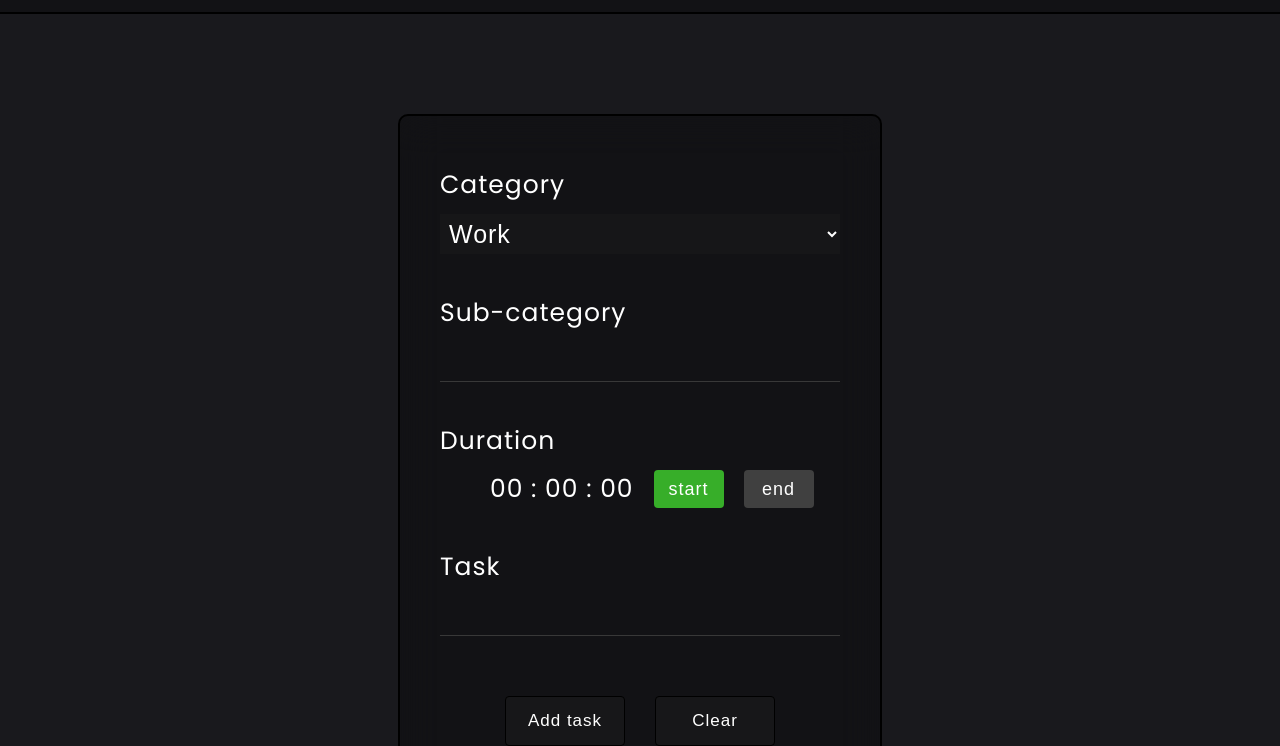
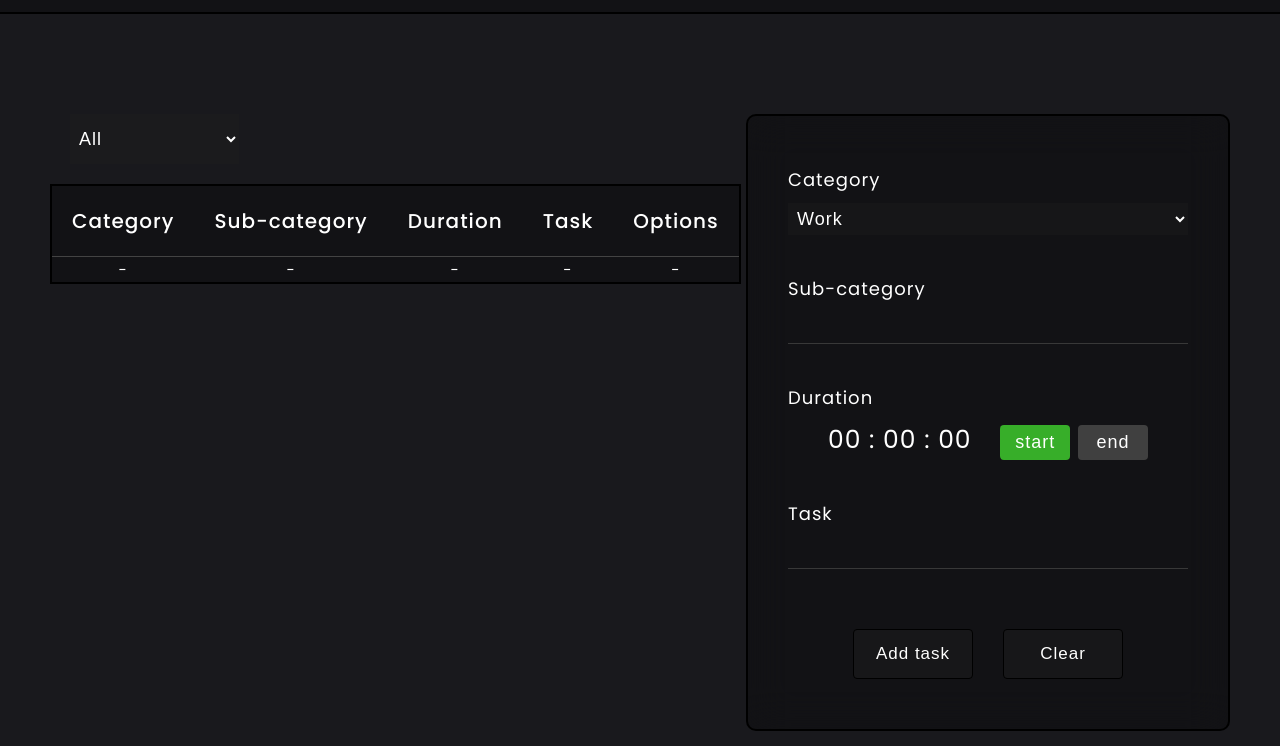
Before and after one commit to vicky-20-07/Task-scheduler, a plain HTML site: page task1.html in a window 1280 px wide. Shown: the part 56-802 px from the top of the page. Drawn offline with Linux system fonts and the light colour scheme.

Commit message:
UI adjusted

```diff
--- a/task1.html
+++ b/task1.html
@@ -13,44 +13,7 @@
             <p>TASK SCHEDULER</p>
         </header>
         <div class="body">
-            <div>
-                <form id="form">
-                    <div class="form">
-                        <div class="inner-form">
-                            <label for="select">Category</label>
-                            <select id="select">
-                                <option value="Work">Work</option>
-                                <option value="Personal space">Personal space</option>
-                            </select>
-                        </div>
-                        <div class="inner-form">
-                            <label for="sub-category">Sub-category</label>
-                            <input class="input" type="text" id="sub-category">
-                        </div>
-                        <div class="inner-form">
-                            <label for="duration">Duration</label>
-                            <input type="text" id="duration" style="display: none;" required>
-                            <div class="stopwatch">
-                                <div id="timer">00 : 00 : 00</div>
-                                <button id="start" type="button" onclick="watchFunction(event)">start</button>
-                                <button id="end" onclick="resetTimer()" type="button">end</button>
-                            </div>
-                        </div>
-                        <div class="inner-form">
-                            <label for="task">Task</label>
-                            <input class="input" type="text" id="task">
-                        </div>
-                    </div>
-
-                    <div class="buttons">
-                        <button type="button" onclick="handleSubmit()">Add task</button>
-                        <button id="editButton" type="button" style="display: none;"
-                            onclick="updateSubmit()">Edit</button>
-                        <button type="button" onclick="clearForm()">Clear</button>
-                    </div>
-                </form>
-            </div>
-            <div>
+            <div class="table-container">
                 <div style="margin: 0 0 20px 20px;">
                     <select id="filter" style="height: 50px; margin-top: 20px;" onchange="filterFunction()">
                         <option value="All">All</option>
@@ -76,6 +39,45 @@
                         <td>-</td>
                     </tbody>
                 </table>
+            </div>
+            <div>
+                <form id="form">
+                    <div class="form">
+                        <div class="inner-form">
+                            <label for="select">Category</label>
+                            <select id="select">
+                                <option value="Work">Work</option>
+                                <option value="Personal space">Personal space</option>
+                            </select>
+                        </div>
+                        <div class="inner-form">
+                            <label for="sub-category">Sub-category</label>
+                            <input class="input" type="text" id="sub-category">
+                        </div>
+                        <div class="inner-form">
+                            <label for="duration">Duration</label>
+                            <input type="text" id="duration" style="display: none;" required>
+                            <div class="stopwatch">
+                                <div id="timer">00 : 00 : 00</div>
+                                <div class="stopButtons">
+                                    <button id="start" type="button" onclick="watchFunction(event)">start</button>
+                                    <button id="end" onclick="resetTimer()" type="button">end</button>
+                                </div>
+                            </div>
+                        </div>
+                        <div class="inner-form">
+                            <label for="task">Task</label>
+                            <input class="input" type="text" id="task">
+                        </div>
+                    </div>
+
+                    <div class="buttons">
+                        <button type="button" onclick="handleSubmit()">Add task</button>
+                        <button id="editButton" type="button" style="display: none;"
+                            onclick="updateSubmit()">Edit</button>
+                        <button type="button" onclick="clearForm()">Clear</button>
+                    </div>
+                </form>
             </div>
         </div>
     </div>
@@ -318,14 +320,21 @@
     button {
         letter-spacing: 1px;
     }
+
     input {
         letter-spacing: 1px;
     }
+
     select {
         letter-spacing: 1px;
     }
+
     option {
         letter-spacing: 1px;
+    }
+
+    .table-container {
+        margin-top: -20px;
     }
 
     .crud {
@@ -340,7 +349,8 @@
 
     .stopwatch {
         display: flex;
-        gap: 20px;
+        justify-content: space-between;
+        padding: 0 40px;
     }
 
     .inner-body {
@@ -358,6 +368,7 @@
         display: flex;
         font-weight: 600;
         font-size: 25px;
+
         p {
             margin: 15px;
         }
@@ -365,16 +376,15 @@
 
     .body {
         display: flex;
-        justify-content: space-around;
-        align-items: center;
+        justify-content: space-between;
         height: 90vh;
         flex-wrap: wrap;
-        padding: 100px 40px;
+        padding: 100px 50px;
     }
 
     form {
         background-color: rgba(0, 0, 0, 0.267);
-        font-size: 25px;
+        font-size: 18px;
         border: 2px solid black;
         border-radius: 10px;
         backdrop-filter: blur(20px);
@@ -414,7 +424,8 @@
     }
 
     .stopwatch {
-        margin-left: 50px;
+        /* margin-left: 50px; */
+        font-size: 25px;
     }
 
     .buttons button {
@@ -430,7 +441,7 @@
     input {
         background-color: rgb(31, 31, 31);
         border: none;
-        font-size: 25px;
+        font-size: 18px;
         color: white;
         padding: 5px;
         outline: none;
@@ -446,7 +457,7 @@
         background-color: rgba(31, 31, 31, 0.416);
         border: none;
         padding: 5px;
-        font-size: 25px;
+        font-size: 18px;
         color: white;
     }
 
@@ -460,7 +471,7 @@
         background-color: rgba(0, 0, 0, 0.267);
         border: 2px solid black;
         text-align: center;
-        font-size: 20px;
+        font-size: 18px;
         border-collapse: collapse;
         border-radius: 5px;
     }
@@ -471,18 +482,19 @@
 
     .table td {
         font-weight: 400;
+        font-size: 15px;
     }
 
     .table th {
         font-weight: 500;
         padding: 20px;
-        font-size: 25px;
+        font-size: 20px;
         color: white;
-        width: 400px;
     }
 
-    .stopwatch button {
+    .stopButtons button {
         width: 70px;
+        height: 35px;
     }
 
     #start {
```
